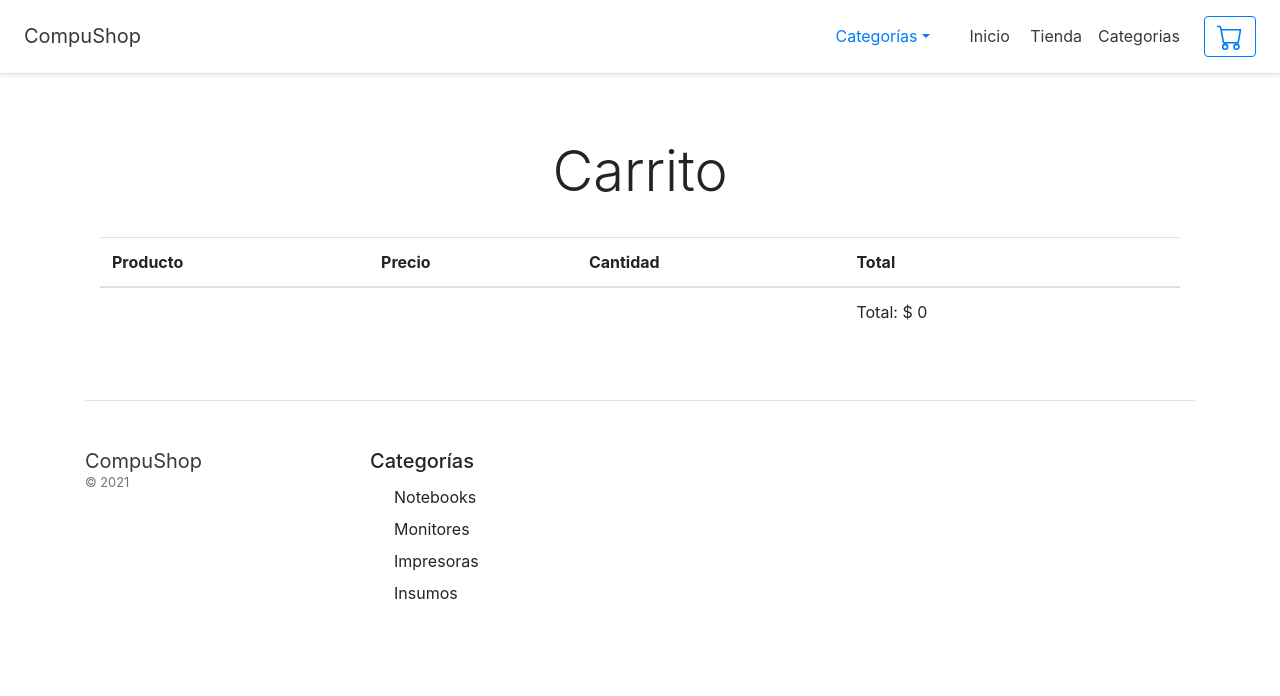
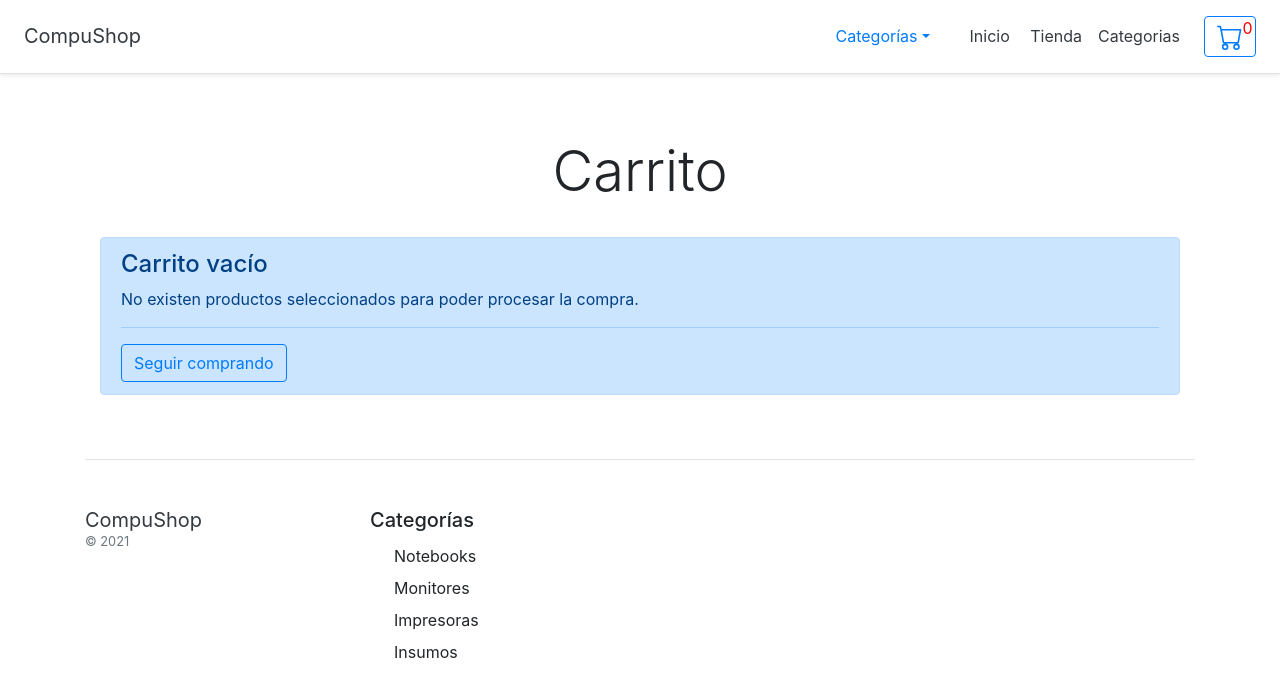
Before and after one commit to MateoGJ/ch-react-compushop-garcia, a React (Create React App) app: page /carrito in a window 1280 px wide. Shown: the top 696 px of the page. Built offline with nearby package versions, Linux system fonts and the light colour scheme.

Commit message:
Clase 11: renderizado condicional

```diff
--- a/src/components/CartWidget.js
+++ b/src/components/CartWidget.js
@@ -1,11 +1,20 @@
+import { useState } from 'react';
 import { Link } from 'react-router-dom';
+import { useCart }  from '../contexts/CartContext';
 
 function CartWidget() {
+  const cart = useCart();
+
   return (
       <Link className="btn btn-outline-primary" to={`/carrito`}>
-          <svg xmlns="http://www.w3.org/2000/svg" width="26" height="26" fill="currentColor" className="bi bi-cart" viewBox="0 0 16 16">
+        <svg xmlns="http://www.w3.org/2000/svg" width="26" height="26" fill="currentColor" className="bi bi-cart" viewBox="0 0 16 16">
           <path d="M0 1.5A.5.5 0 0 1 .5 1H2a.5.5 0 0 1 .485.379L2.89 3H14.5a.5.5 0 0 1 .491.592l-1.5 8A.5.5 0 0 1 13 12H4a.5.5 0 0 1-.491-.408L2.01 3.607 1.61 2H.5a.5.5 0 0 1-.5-.5zM3.102 4l1.313 7h8.17l1.313-7H3.102zM5 12a2 2 0 1 0 0 4 2 2 0 0 0 0-4zm7 0a2 2 0 1 0 0 4 2 2 0 0 0 0-4zm-7 1a1 1 0 1 1 0 2 1 1 0 0 1 0-2zm7 0a1 1 0 1 1 0 2 1 1 0 0 1 0-2z"/>
         </svg>
+        <span className="cart-basket d-flex align-items-center justify-content-center" style={{position: 'absolute', top: 20, right: 25, width: 15, height: 15, color: 'red' }}>
+        { (
+           (Object.entries(cart.items)).map(([key, item]) => item.quantity ).reduce((accumulator, currentValue) => parseInt(accumulator,  0) + parseInt(currentValue, 0), 0)
+        )}
+        </span>
       </Link>
   );
 }
--- a/src/components/NavBar.js
+++ b/src/components/NavBar.js
@@ -1,5 +1,6 @@
 import React, { useState } from 'react';
 import { Link } from 'react-router-dom';
+import { useCart }  from '../contexts/CartContext';
 
 import CartWidget from './CartWidget';
 
--- a/src/contexts/CartContext.js
+++ b/src/contexts/CartContext.js
@@ -15,6 +15,14 @@ function CartProvider({ defaultValue = {}, children }) {
         } else {
             items[item.id] = {producto: item, quantity};
         }
+        const _items = {};
+        Object.entries(items).forEach(([key, _item]) => {
+            _items[key] = {
+                producto: _item.producto,
+                quantity: _item.quantity
+            };
+        });
+        setItems(_items);
     }
 
     function removeItem(item) {
--- a/src/paginas/Carrito.js
+++ b/src/paginas/Carrito.js
@@ -1,3 +1,4 @@
+import { Link } from 'react-router-dom';
 import { useCart }  from '../contexts/CartContext';
 import ItemCarrito from '../components/ItemCarrito';
 
@@ -7,10 +8,13 @@ function Carrito () {
   return (
       <>
       <div className="pricing-header px-3 py-3 pt-md-5 pb-md-4 mx-auto text-center">
-          <h1 className="display-4">Carrito</h1>
+          <h1 className="display-4">Carrito </h1>
       </div>
 
       <div className="container table-responsive">
+          {(() => {
+            if (Object.entries(cart.items).length > 0) {
+                return (
                     <table className="table">
                       <thead>
                         <tr>
@@ -39,6 +43,22 @@ function Carrito () {
                           </tr>
                       </tfoot>
                     </table>
+                );
+              } else {
+                  return (
+                      <div className="alert alert-primary" role="alert">
+                        <h4 className="alert-heading">Carrito vacío</h4>
+                        <p>No existen productos seleccionados para poder procesar la compra.</p>
+                        <hr/>
+                        <p className="mb-0">
+                            <Link className="btn btn-outline-primary" to={`/`}>
+                                Seguir comprando
+                            </Link>
+                        </p>
+                      </div>
+                  );
+              }
+          })()}
       </div>
       </>
   );
```
Also changed, not shown: src/layouts/Layout.js (+4 -4 lines). Lines whose indentation alone changed are shown as unchanged.
